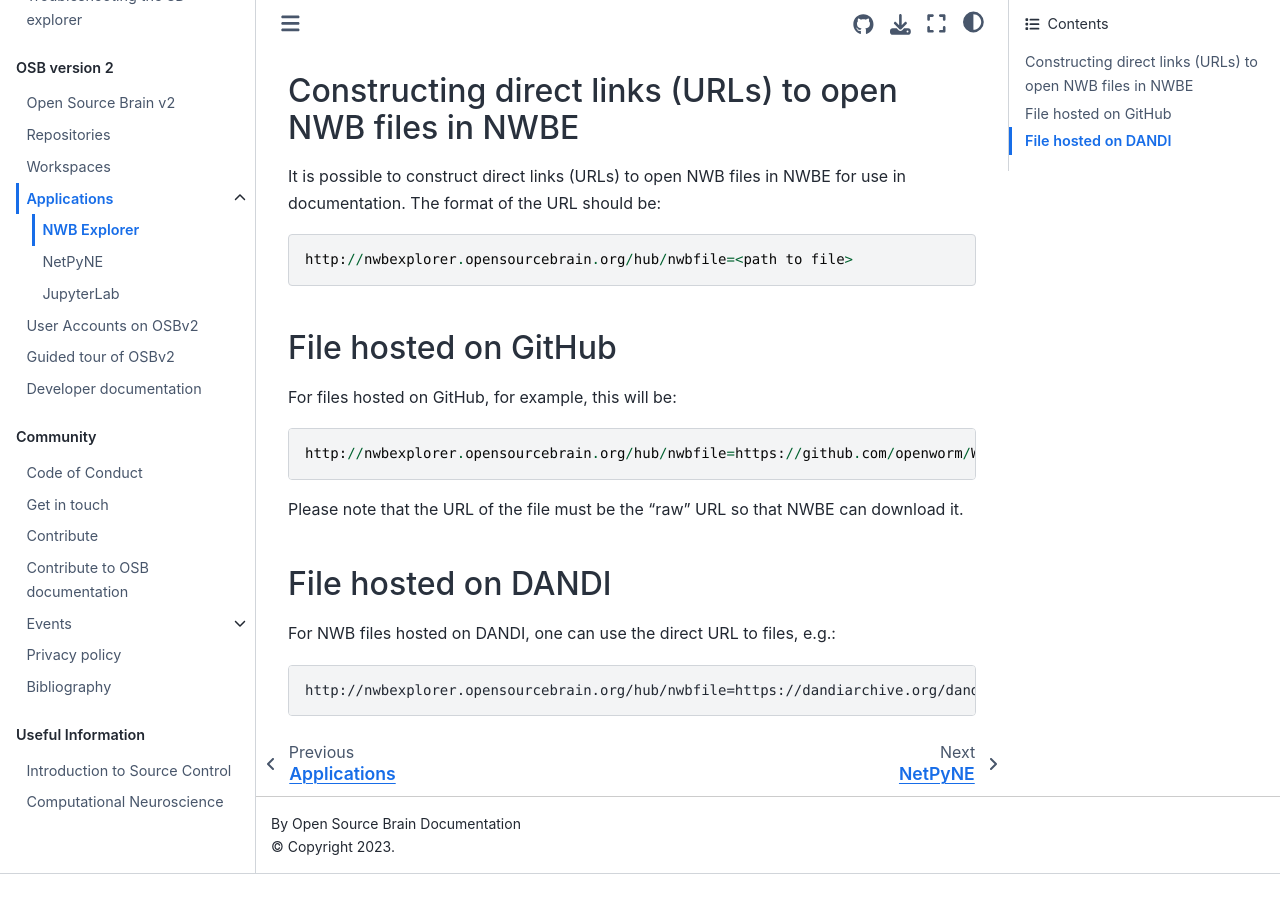
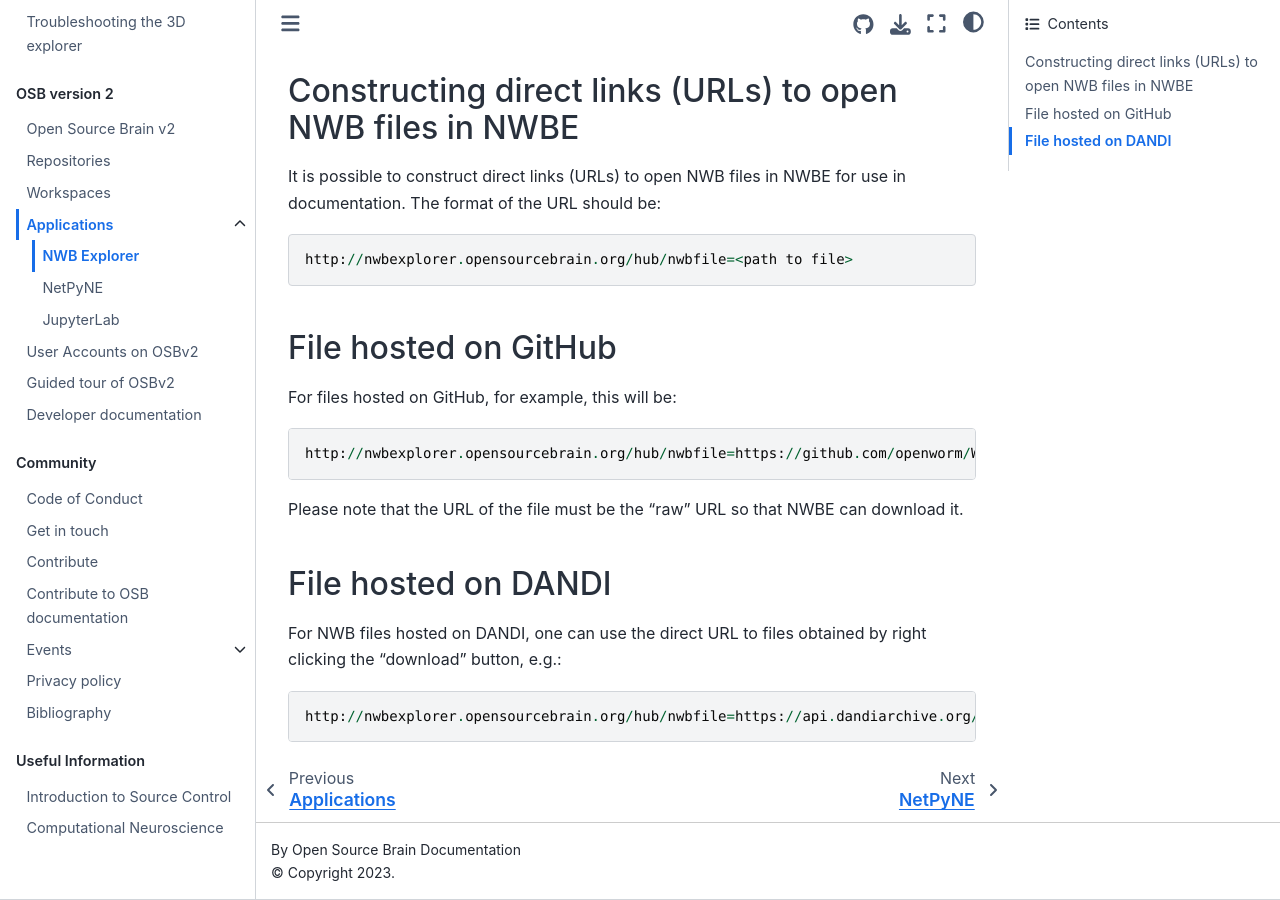
Before and after one commit to OpenSourceBrain/Documentation, a Jupyter Book: the page built from source/OSBv2/NWBE.md, in a window 1280 px wide and 900 px high, scrolled down 765 px. Built offline with Jupyter Book 1.0.4 settings and Sphinx 7.4.7 and the Sphinx Book theme 1.1.4, drawn with Linux system fonts in a browser that asks for light colours; before the commit the page ends 1639 px from its top, so only the background shows below that.

Commit message:
fix(nwbe): correct URL for DANDI files

````diff
--- a/source/OSBv2/NWBE.md
+++ b/source/OSBv2/NWBE.md
@@ -43,8 +43,8 @@
 (osbv2:applications:nwbe:links:dandi)=
 ## File hosted on DANDI
 
-For NWB files hosted on DANDI, one can use the direct URL to files, e.g.:
+For NWB files hosted on DANDI, one can use the direct URL to files obtained by right clicking the "download" button, e.g.:
 
 ```
-http://nwbexplorer.opensourcebrain.org/hub/nwbfile=https://dandiarchive.org/dandiset/000245/draft/files?location=sub-20211223002%2F
+http://nwbexplorer.opensourcebrain.org/hub/nwbfile=https://api.dandiarchive.org/api/assets/0acc0d47-a8c6-4971-8130-32b0b331c838/download/
 ```
````
